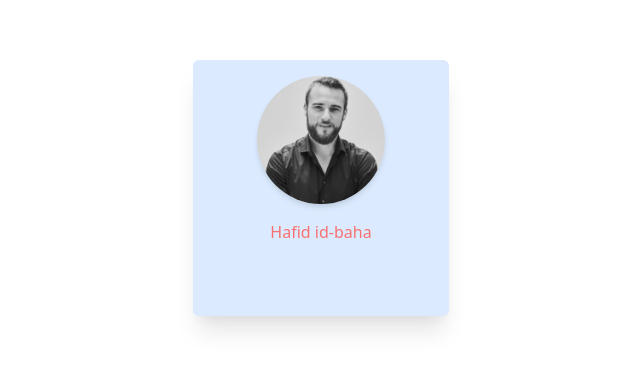
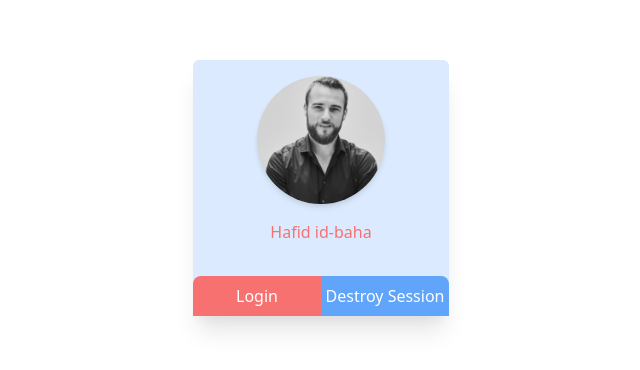
Before and after one commit to hafidid-baha/tailwind-practice, a plain HTML site: page card.html in a window 1280 px wide. Shown: the part 212-582 px from the top of the page, without its empty margins (319-959 px from the left). Drawn offline with nearby package versions, Linux system fonts and the light colour scheme.

Commit message:
add buttons

```diff
--- a/card.html
+++ b/card.html
@@ -12,6 +12,10 @@
             <img src="/img/admin-1.jpg" alt="admin" class="w-32 h-32 mx-auto rounded-full shadow-md mt-4">
             <div class="mt-4">
                 <span class="block text-center text-red-400">Hafid id-baha</span>
+                <div class="flex mt-8">
+                    <button type="button" class="w-1/2 bg-red-400 rounded-tl-lg py-2 text-white">Login</button>
+                    <button type="button" class="w-1/2 bg-blue-400 rounded-tr-lg py-2 text-white">Destroy Session</button>
+                </div>
             </div>
         </div>
     </div>
```
